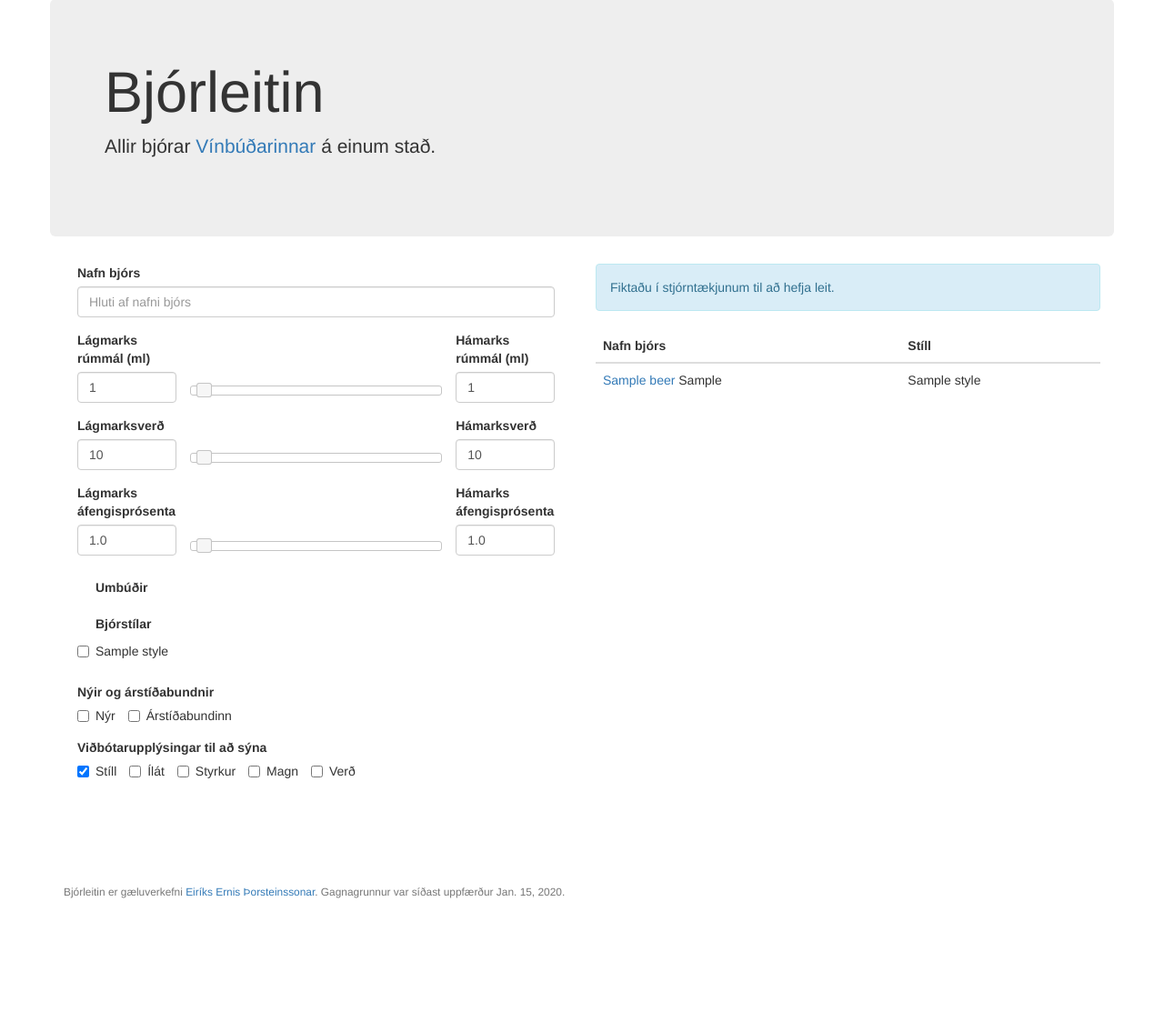
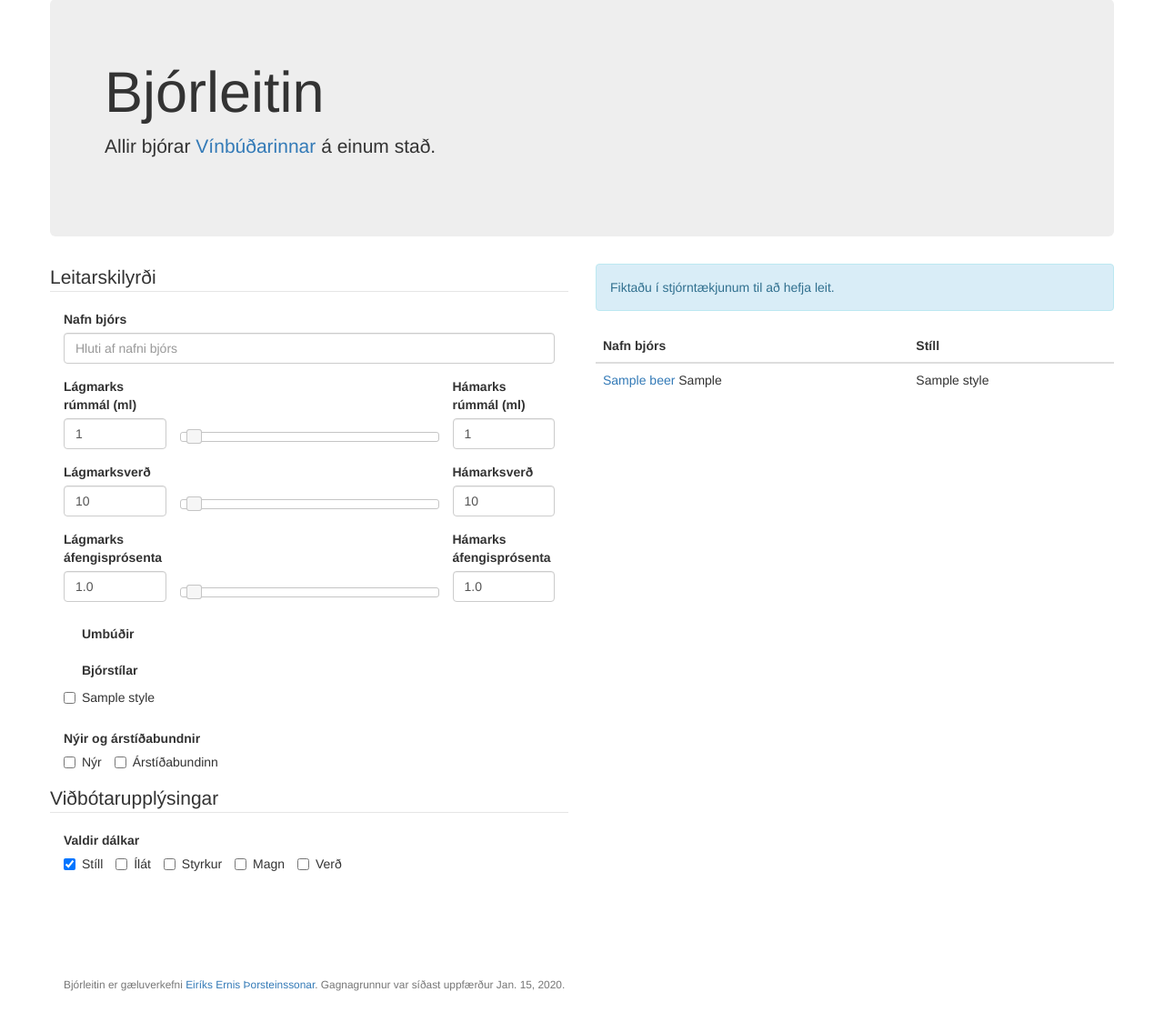
Before and after one commit to Ernir/bjorleitin, a Django app: page / in a window 1280 px wide. Shown: the part 93-1228 px from the top of the page at 91% size. Before the commit the page ends 1081 px from the top, so only its background shows below. Run offline with Django 3.2, Linux system fonts and the light colour scheme; tables that the repository leaves empty hold one stand-in row (values such as "Sample post"); parts of the project's set-up code (start-up, migrations or seed data) failed here and were passed over; some libraries are stand-ins or nearby versions.

Commit message:
The index page alignments fixed.

```diff
--- a/beer_search/forms.py
+++ b/beer_search/forms.py
@@ -1,7 +1,7 @@
 from django import forms
 from crispy_forms.helper import FormHelper
-from crispy_forms.layout import Layout, Field, Div
-from crispy_forms.bootstrap import InlineRadios, InlineCheckboxes
+from crispy_forms.layout import Layout, Field, Div, Fieldset
+from crispy_forms.bootstrap import InlineCheckboxes
 from django.db.models import Min, Max
 from django.forms import NumberInput
 from beer_search.models import Beer, Style, ContainerType
@@ -125,7 +125,7 @@ class SearchForm(forms.Form):
     )
 
     column = forms.MultipleChoiceField(
-        label="Viðbótarupplýsingar til að sýna",
+        label="Valdir dálkar",
         choices=(
             ("beer-style", "Stíll"),
             ("beer-container", "Ílát"),
@@ -140,7 +140,8 @@ class SearchForm(forms.Form):
     helper = FormHelper()
     helper.form_id = "main-form"
     helper.layout = Layout(
-        Div(
+        Fieldset(
+            "Leitarskilyrði",
             Div(
                 Field("beer_name", placeholder="Hluti af nafni bjórs"),
                 css_class="col-md-12"
@@ -204,13 +205,16 @@ class SearchForm(forms.Form):
                 ),
                 css_class="col-md-8"
             ),
+        ),
+        Fieldset(
+            "Viðbótarupplýsingar",
             Div(
                 InlineCheckboxes(
                     "column",
                     css_class="column-control"
                 ),
                 css_class="col-md-12"
-            ),
-        )
+            )
+        ),
     )
     helper.form_action = "/search/"
--- a/beer_search/templates/index.html
+++ b/beer_search/templates/index.html
@@ -17,7 +17,7 @@
             </div>
         </div>
       </div>
-    <div id="leit">
+    <div id="leit" class="row">
         <div class="col-md-6">
             {% crispy form %}
         </div>
```
